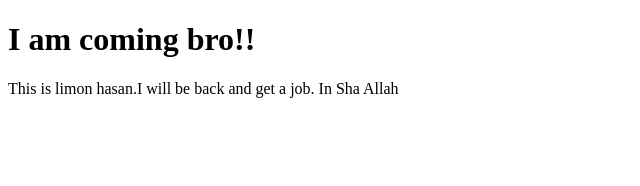
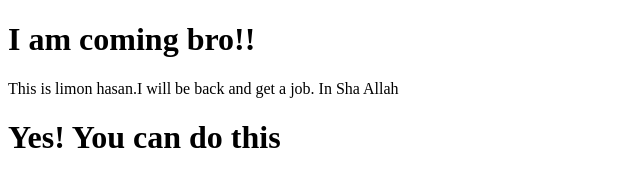
Before and after one commit to limon-programming-hero/my-first-git-using, a plain HTML site: page index.html in a window 1280 px wide. Shown: the whole page, without its empty margins (0-640 px from the left). Drawn offline with Linux system fonts and the light colour scheme.

Commit message:
Update index.html

```diff
--- a/index.html
+++ b/index.html
@@ -9,5 +9,6 @@
 <body>
   <h1>I am coming bro!!</h1>
   <p>This is limon hasan.I will be back and get a job. In Sha Allah </p>
+    <h1> Yes! You can do this </h1>
 </body>
 </html>
```
